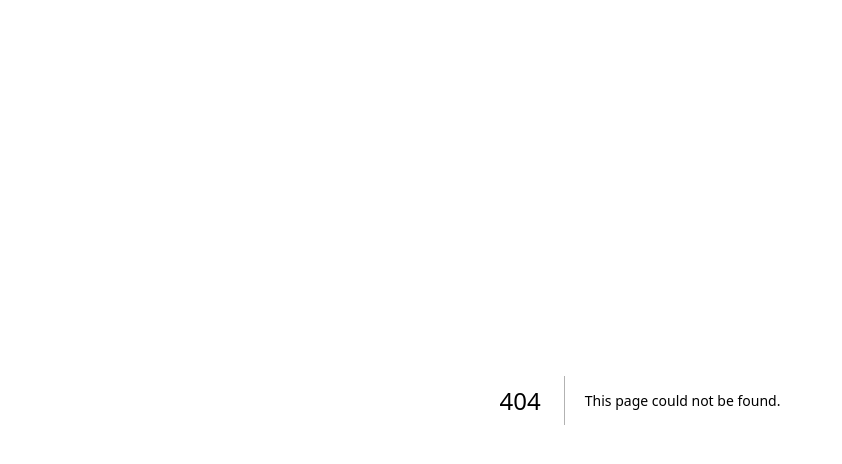
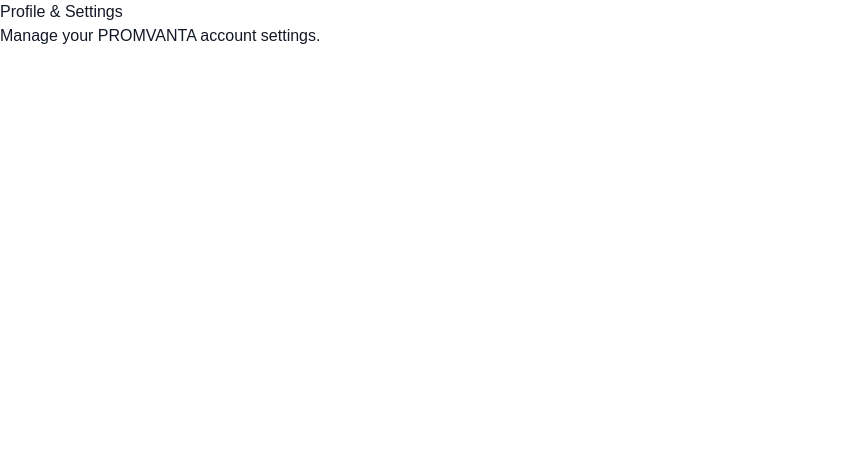
Before and after one commit to pra-y104/promvanta, a Next.js app: page /profile in a window 1280 px wide. Before the commit this address had no page. Shown: the top 464 px of the page, without its empty margins (0-842 px from the left). Built offline with nearby package versions, Linux system fonts and the light colour scheme.

Commit message:
Create ProfilePage component for user settings

```diff
--- /dev/null
+++ b/app/profile/page.tsx
@@ -0,0 +1,8 @@
+export default function ProfilePage() {
+  return (
+    <main>
+      <h1>Profile & Settings</h1>
+      <p>Manage your PROMVANTA account settings.</p>
+    </main>
+  );
+}
```
